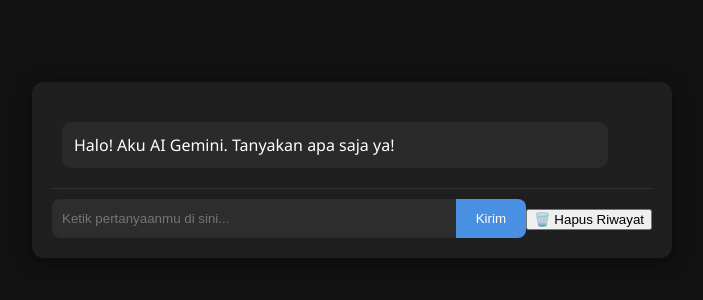
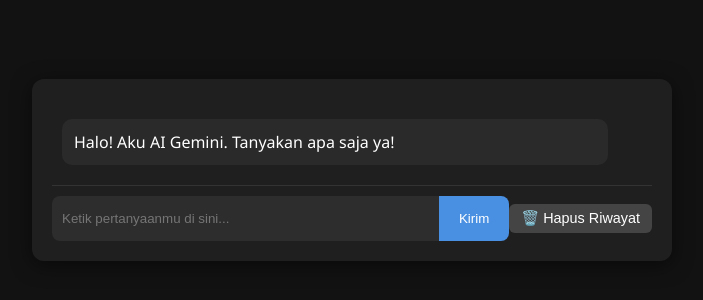
Before and after one commit to https2025/Gemini-Ai, a plain HTML site: page index.html in a window 1280 px wide. Shown: the part 230-530 px from the top of the page, without its empty margins (288-991 px from the left). Drawn offline with Linux system fonts and the light colour scheme.

Commit message:
Update style.css

```diff
--- a/css/style.css
+++ b/css/style.css
@@ -19,3 +19,18 @@ body { margin: 0; font-family: 'Segoe UI', Tahoma, Geneva, Verdana, sans-serif;
 button[type="submit"] { padding: 10px 20px; border: none; border-radius: 0 8px 8px 0; background-color: #4a90e2; color: white; cursor: pointer; transition: background-color 0.3s; }
 
 button[type="submit"]:hover { background-color: #357ab8; }
+
+.clear-button {
+  background-color: #444;
+  color: #fff;
+  padding: 6px 12px;
+  border: none;
+  border-radius: 6px;
+  cursor: pointer;
+  font-size: 0.9rem;
+  transition: background-color 0.2s;
+}
+
+.clear-button:hover {
+  background-color: #cc0000;
+}
```
